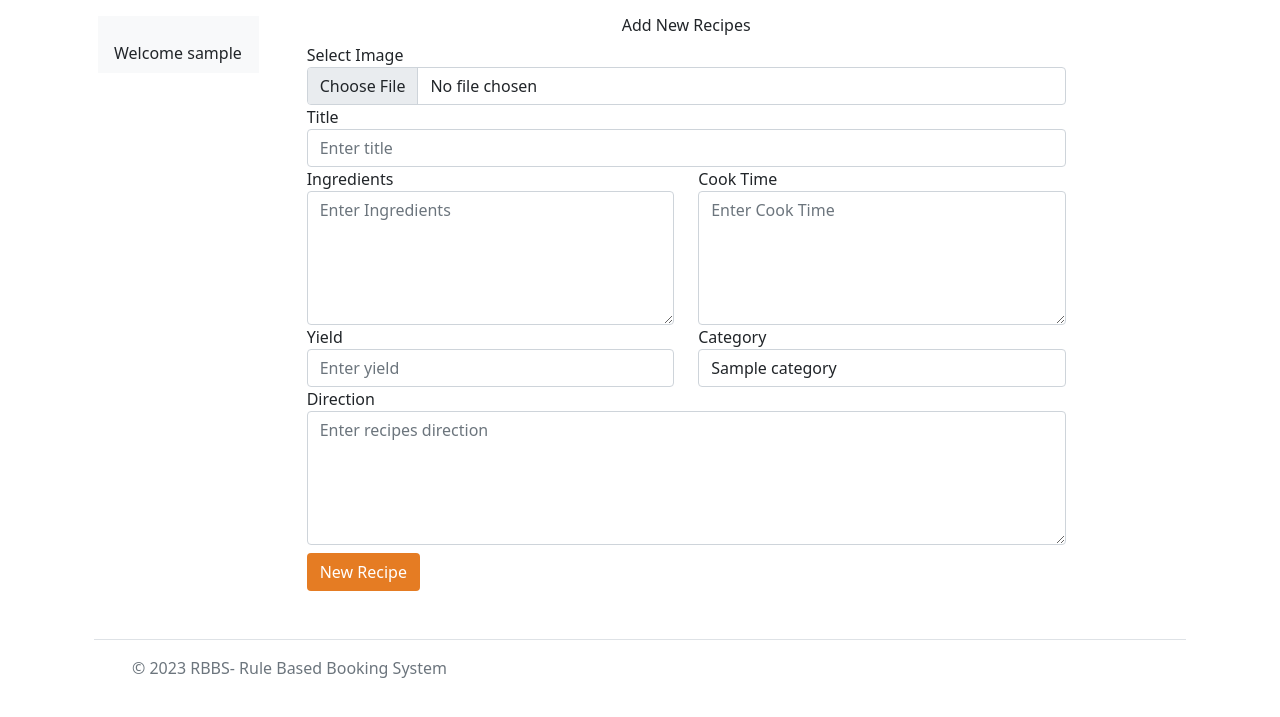
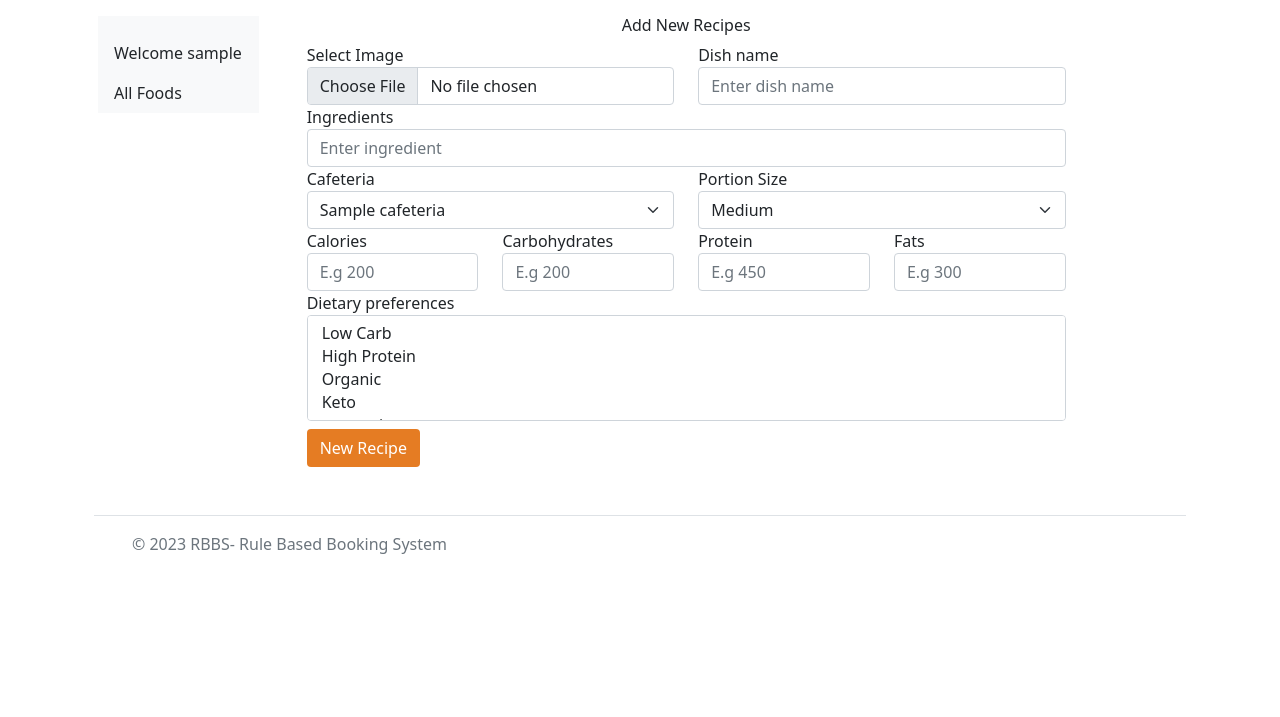
Before and after one commit to Saneeitas/rule-based-booking-system, a PHP site: page /admin/dashboard.php in a window 1280 px wide. Shown: the part 63-780 px from the top of the page. Run offline with PHP 8.4, Linux system fonts and the light colour scheme; the visitor is signed in with stand-in values (Sample User, id 1); tables that the repository leaves empty or names only in its code hold one stand-in row (values such as "Sample post"); some libraries are stand-ins or nearby versions; some web fonts are replaced.

Commit message:
admin add new food completed

```diff
--- a/admin/dashboard.php
+++ b/admin/dashboard.php
@@ -30,8 +30,13 @@ require "inc/header.php"; ?>
                                     Welcome <?php echo $_SESSION["user"]["username"]; ?>
                                 </a>
                             </li>
+                            <li class="nav-item">
+                                <a class="nav-link active text-dark" aria-current="page" href="">
+                                    All Foods
+                                </a>
+                            </li>
 
-                            </li>
+
                         </ul>
                     </div>
             </div>
@@ -54,45 +59,39 @@ require "inc/header.php"; ?>
                     }
                     ?>
                     <form action="" method="post" enctype="multipart/form-data">
-                        <div class="form-group">
+                    <div class="row">
+                        <div class="col-6">
+                            <div class="form-group">
                             <label for="">Select Image</label>
                             <input type="file" name="thumbnail" id="" class="form-control" required>
+                          </div>
+                            </div>
+                        <div class="col-6">
+                        <div class="form-group">
+                            <label for="">Dish name</label>
+                            <input type="text" name="name" placeholder="Enter dish name" class="form-control" id="" required>
                         </div>
-                        <div class="form-group">
-                            <label for="">Title</label>
-                            <input type="text" name="title" placeholder="Enter title" class="form-control" id="" required>
+                         </div>
                         </div>
                         <div class="row">
-                            <div class="col-6">
+                            <div class="col">
                                 <div class="form-group">
                                     <label for="">Ingredients</label>
-                                    <textarea name="ingredient" id="" placeholder="Enter Ingredients" cols="30" rows="5" class="form-control" required></textarea>
-                                </div>
-                            </div>
-                            <div class="col-6">
-                                <div class="form-group">
-                                    <label for="">Cook Time</label>
-                                    <textarea name="cook_time" id="" placeholder="Enter Cook Time" cols="30" rows="5" class="form-control" required></textarea>
+                                    <input type="text" name="ingredients" placeholder="Enter ingredient" class="form-control" id="" required>
                                 </div>
                             </div>
                         </div>
                         <div class="row">
                             <div class="col-6">
                                 <div class="form-group">
-                                    <label for="">Yield</label>
-                                    <input type="text" name="yield" placeholder="Enter yield" class="form-control" id="" required>
-                                </div>
-                            </div>
-                            <div class="col-6">
-                                <div class="form-group">
-                                    <label for="">Category</label>
-                                    <select name="category_id" class="form-control" id="">
+                                    <label for="">Cafeteria</label>
+                                    <select name="cafeteria_id" class="form-select" id="">
                                         <?php
-                                        $sql = "SELECT * FROM category ORDER BY id DESC";
+                                        $sql = "SELECT * FROM cafeterias ORDER BY cafeteria_id DESC";
                                         $query = mysqli_query($connection, $sql);
                                         while ($result = mysqli_fetch_assoc($query)) {
                                         ?>
-                                            <option value="<?php echo $result["id"] ?>">
+                                            <option value="<?php echo $result["cafeteria_id"] ?>">
                                                 <?php echo $result["name"] ?>
                                             </option>
                                         <?php
@@ -101,14 +100,58 @@ require "inc/header.php"; ?>
                                     </select>
                                 </div>
                             </div>
+                            <div class="col-6">
+                                <div class="form-group">
+                                    <label for="">Portion Size</label>
+                                    <select name="portion_size" class="form-select" id="">
+                                            <option value="Medium">Medium</option>
+                                            <option value="Medium">Large</option>
+                                            <option value="Medium">Small</option>
+                                    </select>
+                                </div>
+                            </div>
                         </div>
-
-                        <div class="form-group">
-                            <label for="">Direction</label>
-                            <textarea name="direction" id="" placeholder="Enter recipes direction" cols="30" rows="5" class="form-control" required></textarea>
+                        <div class="row">
+                            <div class="col-3">
+                                <div class="form-group">
+                                    <label for="">Calories</label>
+                                    <input type="text" name="calories" placeholder="E.g 200" class="form-control" id="" required>
+                                </div>
+                            </div>
+                            <div class="col-3">
+                                <div class="form-group">
+                                    <label for="">Carbohydrates</label>
+                                    <input type="text" name="carbohydrates" placeholder="E.g 200" class="form-control" id="" required>
+                                </div>
+                            </div>
+                            <div class="col-3">
+                                <div class="form-group">
+                                    <label for="">Protein</label>
+                                    <input type="text" name="protein" placeholder="E.g 450" class="form-control" id="" required>
+                                </div>
+                            </div>
+                            <div class="col-3">
+                                <div class="form-group">
+                                    <label for="">Fats</label>
+                                    <input type="text" name="fats" placeholder="E.g 300" class="form-control" id="" required>
+                                </div>
+                            </div>
                         </div>
                         <div class="form-group">
-                            <button type="submit" name="new_recipe" style="background-color:#E57C23;" class="btn btn-mc text-white my-2">
+                            <label for="">Dietary preferences</label>
+
+                            <select class="form-select" id="dietary_tags" name="dietary_tags[]" multiple>
+                                <option value="low-carb">Low Carb</option>
+                                <option value="high-protein">High Protein</option>
+                                <option value="organic">Organic</option>
+                                <option value="keto">Keto</option>
+                                <option value="vegetarian">vegetarian</option>
+                                <option value="vegan">vegan</option>
+                                <!-- Add more dietary preferences as needed -->
+                            </select>
+                          </div>
+                        <div class="form-group">
+                            <button type="submit" name="add_food" style="background-color:#E57C23;" class="btn btn-mc text-white my-2">
                                 New Recipe</button>
                         </div>
                 </div>
--- a/admin/inc/process.php
+++ b/admin/inc/process.php
@@ -42,7 +42,7 @@ if (isset($_POST["login"])) {
        //Login to dashboard
        $_SESSION["user"] = $result;
        if($result["role"] == "admin"){
-        $success = "User logged in";
+        header("location: dashboard.php");
        }else{
         header("location: index.php");
        }
@@ -59,36 +59,45 @@ if (isset($_POST["login"])) {
 }
 
 
-if (isset($_POST["new_recipe"])) {
-    //uploading to upload folder
+if (isset($_POST["add_food"])) {
+    // Uploading to the upload folder
     $target_dir = "uploads/";
     $basename = basename($_FILES["thumbnail"]["name"]);
     $upload_file = $target_dir . $basename;
-    //move uploaded file
+
+    // Move uploaded file
     $move = move_uploaded_file($_FILES["thumbnail"]["tmp_name"], $upload_file);
+
     if ($move) {
         $url = $upload_file;
-        $title = $_POST["title"];
-        $ingredient = $_POST["ingredient"];
-        $cook_time = $_POST["cook_time"];
-        $direction = $_POST["direction"];
-        $yield = $_POST["yield"];
-        $category_id = $_POST["category_id"];
+        $cafeteria_id = $_POST["cafeteria_id"];
+        $dish_name = $_POST["name"];
+        $ingredients = $_POST["ingredients"];
+        $portion_size = $_POST["portion_size"];
+        $calories = $_POST["calories"];
+        $carbohydrates = $_POST["carbohydrates"];
+        $protein = $_POST["protein"];
+        $dietary_tags = implode(",", $_POST["dietary_tags"]);
+        $fats = $_POST["fats"];
         $image = $url;
-        //sql
-        $sql = "INSERT INTO recipes(title,ingredient,direction,cook_time,yield,category_id,image) VALUES
-                ('$title','$ingredient','$direction','$cook_time','$yield','$category_id','$image')";
-        $query = mysqli_query($connection, $sql);
-        if ($query) {
-            //success message
-            $success = "New Recipe added";
+
+        // Create a prepared statement
+        $stmt = $connection->prepare("INSERT INTO menu_items (cafeteria_id, dish_name, ingredients, portion_size, calories, carbohydrates, protein, fats, dietary_tags, image_url) VALUES (?, ?, ?, ?, ?, ?, ?, ?, ?, ?)");
+
+        // Bind parameters
+        $stmt->bind_param("isssssssss", $cafeteria_id, $dish_name, $ingredients, $portion_size, $calories, $carbohydrates, $protein, $fats, $dietary_tags, $image);
+
+        if ($stmt->execute()) {
+            // Success message
+            $success = "Added Successfully";
         } else {
-            $error = "Unable to add new recipe";
+            $error = "Unable to add new food";
         }
     } else {
         $error = "Unable to upload image";
     }
 }
+
 
 if (isset($_POST["update_recipe"])) {
     $id = $_GET["edit_recipe_id"];
@@ -102,7 +111,7 @@ if (isset($_POST["update_recipe"])) {
             //parameters
             $title = $_POST["title"];
             $ingredient = $_POST["ingredient"];
-            $cook_time = $_POST["cook_time"];
+            $calories = $_POST["cook_time"];
             $direction = $_POST["direction"];
             $yield = $_POST["yield"];
             $category_id = $_POST["category_id"];
```
Also changed, not shown: admin/uploads/Capture.PNG (deleted), admin/uploads/Salsa.PNG (deleted), admin/uploads/berry.PNG (deleted), admin/uploads/bread.PNG (deleted), admin/uploads/ch.jfif (added), admin/uploads/chicken.PNG (deleted), admin/uploads/chicks.PNG (added), admin/uploads/fruit.PNG (deleted).
